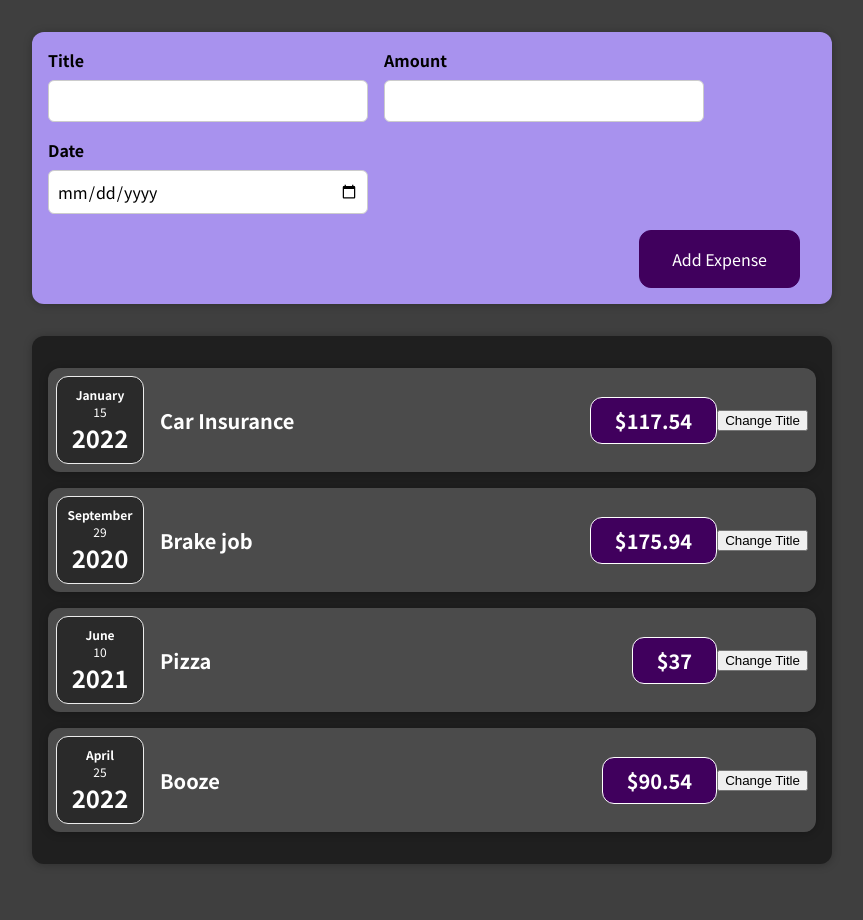
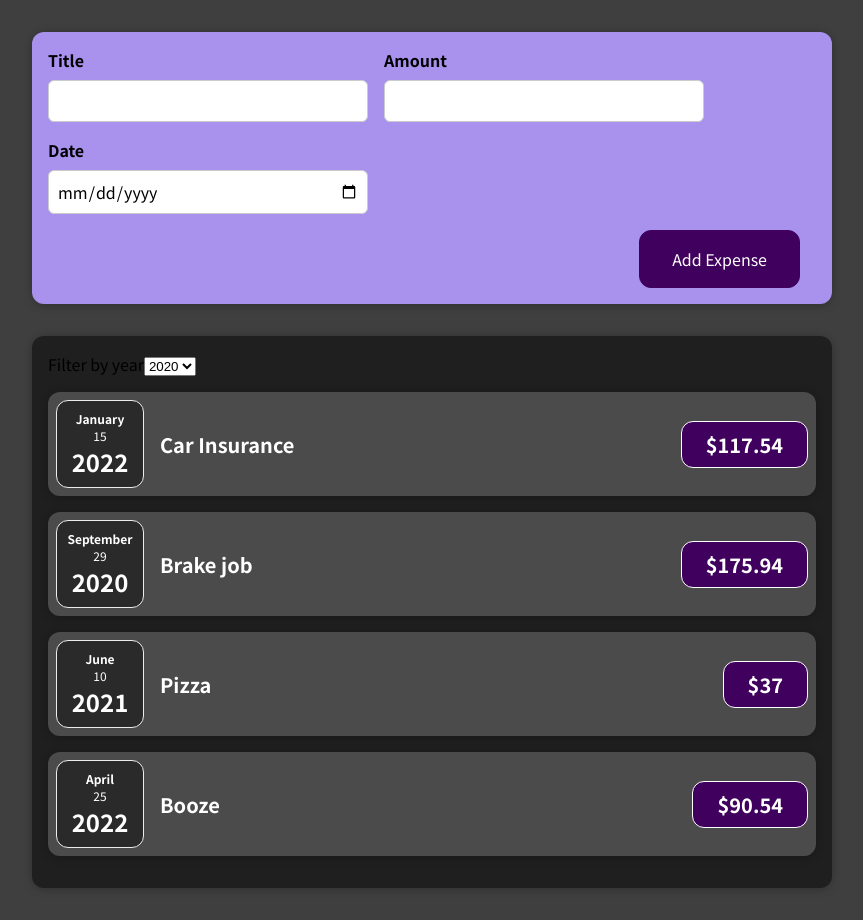
Before and after one commit to warrenrobert127/react-guide, a React (Create React App) app: page / in a window 1280 px wide. Shown: the whole page, without its empty margins (208-1071 px from the left). Before the commit the page ends 896 px from the top, so only its background shows below. Built offline with nearby package versions, Linux system fonts and the light colour scheme.

Commit message:
add stateful list

```diff
--- a/src/App.js
+++ b/src/App.js
@@ -1,18 +1,27 @@
-import React from 'react';
+import React, { useState } from 'react';
 import Expenses from "./components/Expenses/Expenses";
 import NewExpense from "./components/NewExpense/NewExpense";
 
-function App() {
-  const expenses = [
-    { id: 'e1', title: "Car Insurance", amount: 117.54, date: new Date(2021, 12, 15) },
-    { id: 'e2', title: "Brake job", amount: 175.94, date: new Date(2020, 8, 29) },
-    { id: 'e3', title: "Pizza", amount: 37.0, date: new Date(2021, 5, 10) },
-    { id: 'e4', title: "Booze", amount: 90.54, date: new Date(2022, 3, 25) },
-  ];
 
-const addExpenseHandler = expenses => {
-  console.log('In App.js');
-  console.log(expenses);
+const Dummy_Expenses = [
+  {
+    id: "e1",
+    title: "Car Insurance",
+    amount: 117.54,
+    date: new Date(2021, 12, 15),
+  },
+  { id: "e2", title: "Brake job", amount: 175.94, date: new Date(2020, 8, 29) },
+  { id: "e3", title: "Pizza", amount: 37.0, date: new Date(2021, 5, 10) },
+  { id: "e4", title: "Booze", amount: 90.54, date: new Date(2022, 3, 25) },
+];
+
+const App = () => {
+  const [expenses, setExpenses] = useState(Dummy_Expenses);
+
+const addExpenseHandler = expense => {
+  setExpenses(previousExpenses => {
+    return [expense, ...previousExpenses];
+  });
 };
 
   return (
--- a/src/components/Expenses/ExpenseDate.js
+++ b/src/components/Expenses/ExpenseDate.js
@@ -1,4 +1,6 @@
+import React from 'react';
 import './ExpenseDate.css';
+
 function ExpenseDate(props) {
 
     const month = props.date.toLocaleString("en-US", { month: "long" });
--- a/src/components/Expenses/ExpenseItem.js
+++ b/src/components/Expenses/ExpenseItem.js
@@ -1,4 +1,4 @@
-import React, { useState } from "react";
+import React from "react";
 
 import Card from "../UI/Card";
 import ExpenseDate from "./ExpenseDate";
@@ -7,22 +7,14 @@ import "./ExpenseItem.css";
 function ExpenseItem(props) {
   //function clickHandler() {}
 
-  const [title, setTitle] = useState(props.title);
-
-
-  const clickHandler = () => {
-  setTitle('Updated!');
-    console.log(title);
-  };
-
   return (
     <Card className="expense-item">
         <ExpenseDate date={props.date} />
       <div className="expense-item__description">
-        <h2>{title}</h2>
+        <h2>{props.title}</h2>
         <div className="expense-item__price">${props.amount}</div>
       </div>
-      <button onClick={clickHandler}>Change Title</button>
+
     </Card>
   );
 }
--- a/src/components/Expenses/Expenses.js
+++ b/src/components/Expenses/Expenses.js
@@ -1,32 +1,34 @@
-import ExpenseItem from './ExpenseItem';
-import './Expenses.css';
-import Card from '../UI/Card';
+import React, { useState } from "react";
 
-function Expenses(props) {
-    return (
+import ExpenseItem from "./ExpenseItem";
+import Card from "../UI/Card";
+import ExpensesFilter from "./ExpensesFilter";
+import "./Expenses.css";
+
+const Expenses = (props) => {
+  const [filteredYear, setFilteredYear] = useState("2020");
+
+  const filterChangeHandler = (selectedYear) => {
+    setFilteredYear(selectedYear);
+  };
+
+  return (
+    <div>
       <Card className="expenses">
-        <ExpenseItem
-          title={props.items[0].title}
-          amount={props.items[0].amount}
-          date={props.items[0].date}
-        ></ExpenseItem>
-        <ExpenseItem className="expenses"
-          title={props.items[1].title}
-          amount={props.items[1].amount}
-          date={props.items[1].date}
-        ></ExpenseItem>
-        <ExpenseItem className="expenses"
-          title={props.items[2].title}
-          amount={props.items[2].amount}
-          date={props.items[2].date}
-        ></ExpenseItem>
-        <ExpenseItem className="expenses"
-          title={props.items[3].title}
-          amount={props.items[3].amount}
-          date={props.items[3].date}
-        ></ExpenseItem>
+        <ExpensesFilter
+          selected={filteredYear}
+          onChangeFilter={filterChangeHandler}
+        />
+        {props.items.map((expense) => (
+          <ExpenseItem
+            title={expense.title}
+            amount={expense.amount}
+            date={expense.date}
+          />
+        ))}
       </Card>
-    );
+    </div>
+  );
+};
 
-}
 export default Expenses;
--- /dev/null
+++ b/src/components/Expenses/ExpensesFilter.css
@@ -0,0 +1,26 @@
+.expense-date {
+  display: flex;
+  flex-direction: column;
+  width: 5.5rem;
+  height: 5.5rem;
+  border: 1px solid #ececec;
+  background-color: #2a2a2a;
+  color: white;
+  border-radius: 12px;
+  align-items: center;
+  justify-content: center;
+}
+
+.expense-date__month {
+  font-size: 0.75rem;
+  font-weight: bold;
+}
+
+.expense-date__year {
+  font-size: 0.75rem;
+}
+
+.expense-date__day {
+  font-size: 1.5rem;
+  font-weight: bold;
+}
--- /dev/null
+++ b/src/components/Expenses/ExpensesFilter.js
@@ -0,0 +1,25 @@
+import React from "react";
+
+import "./ExpensesFilter.css";
+
+const ExpensesFilter = (props) => {
+  const dropdownChangeHandler = (event) => {
+    props.onChangeFilter(event.target.value);
+  };
+
+  return (
+    <div className="expenses-filter">
+      <div className="expenses-filter__control">
+        <label>Filter by year</label>
+        <select value={props.selected} onChange={dropdownChangeHandler}>
+          <option value="2022">2022</option>
+          <option value="2021">2021</option>
+          <option value="2020">2020</option>
+          <option value="2019">2019</option>
+        </select>
+      </div>
+    </div>
+  );
+};
+
+export default ExpensesFilter;
```
